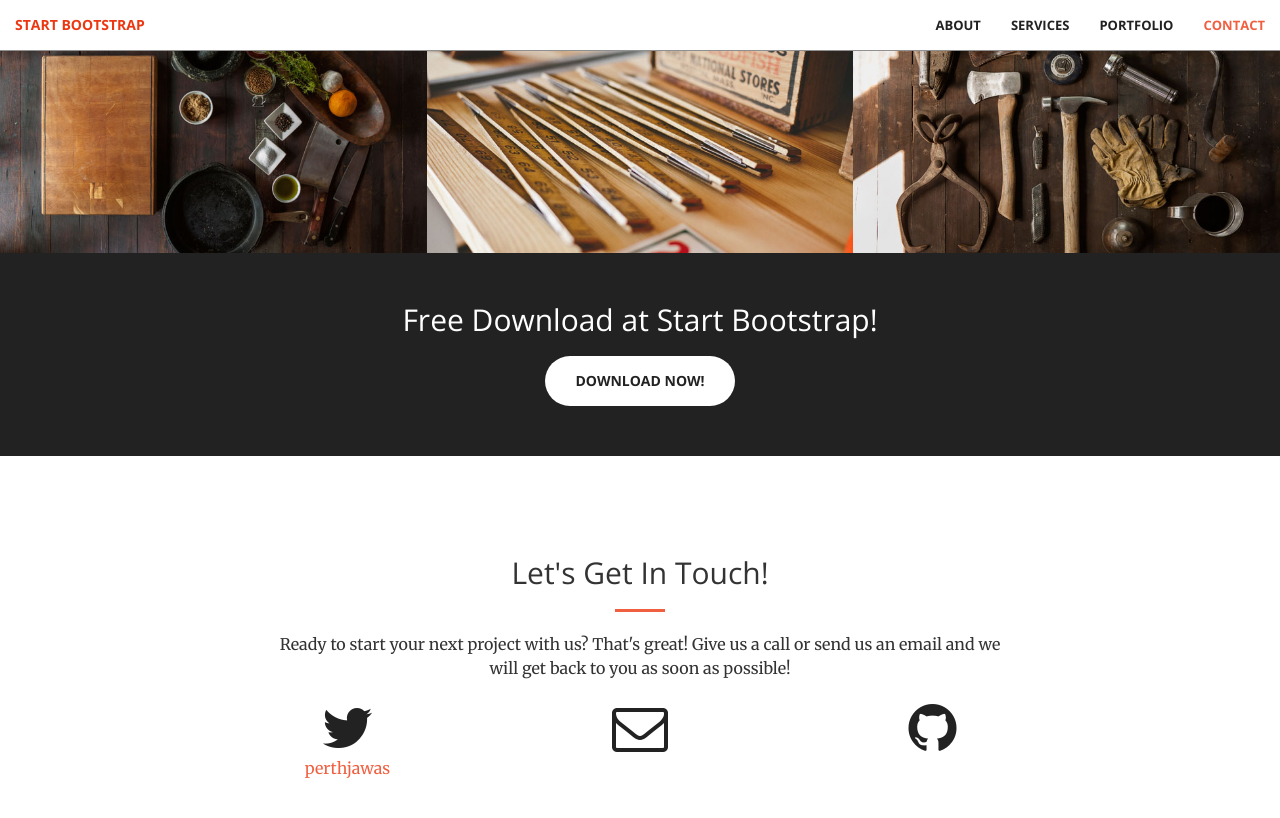
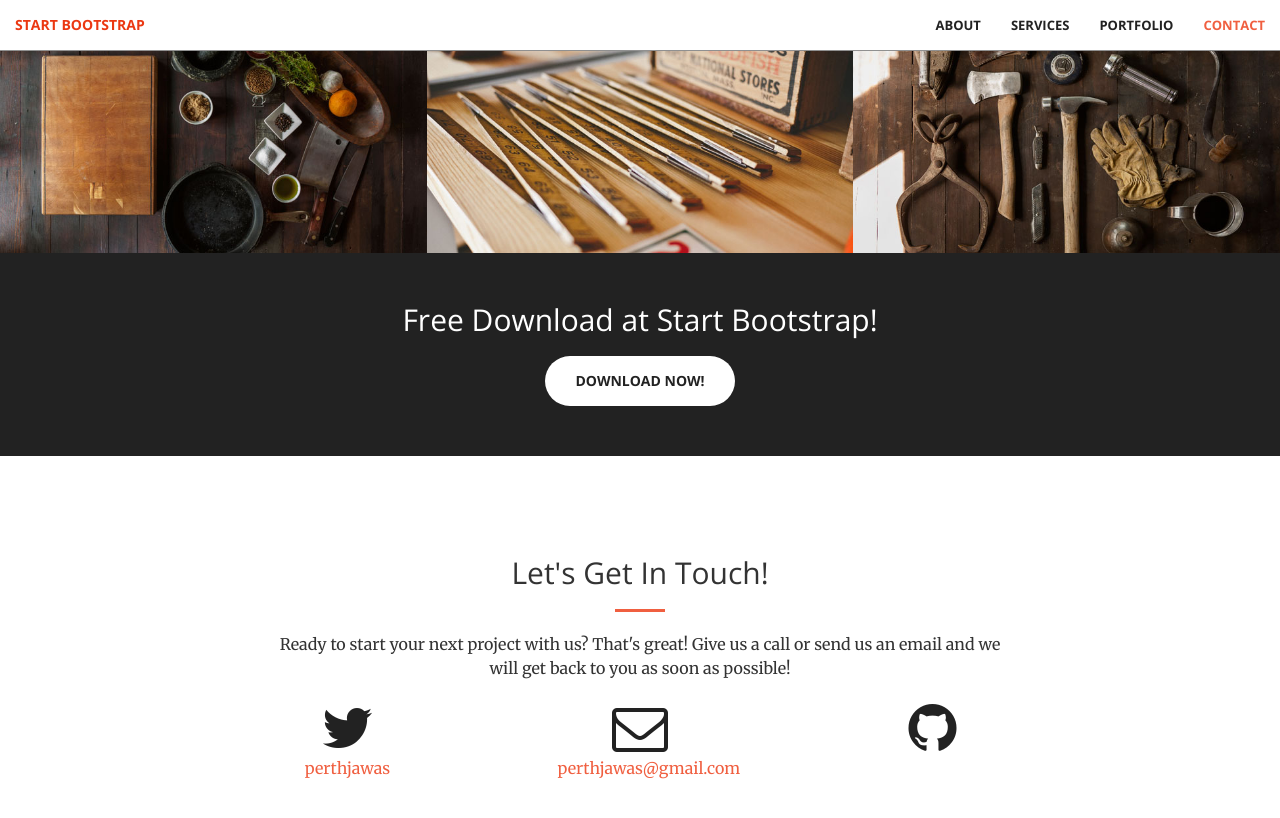
Before and after one commit to skitau/perthjawas.com, a Jekyll site: the page built from index.html, in a window 1280 px wide and 900 px high, scrolled down 1981 px. Shown: the top 818 px of the window. Built offline with Jekyll 4.4.1, drawn with Linux system fonts in a browser that asks for light colours.

Commit message:
Update _config.yml

```diff
--- a/_config.yml
+++ b/_config.yml
@@ -1,11 +1,11 @@
 # Site settings
 title:
-email:
+email: "perthjawas@gmail.com"
 description: > # this means to ignore newlines until "baseurl:"
 baseurl: "" # the subpath of your site, e.g. /blog/
 url: "" # the base hostname & protocol for your site
 
-twitter_username: perthjawas
+twitter_username: "perthjawas"
 github_username:
 
 # Build settings
```
